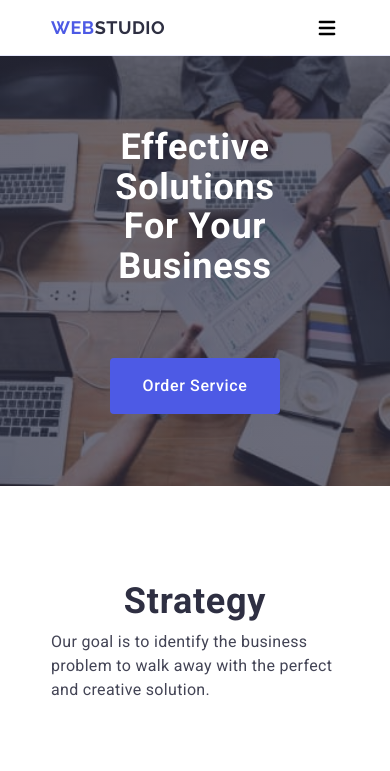
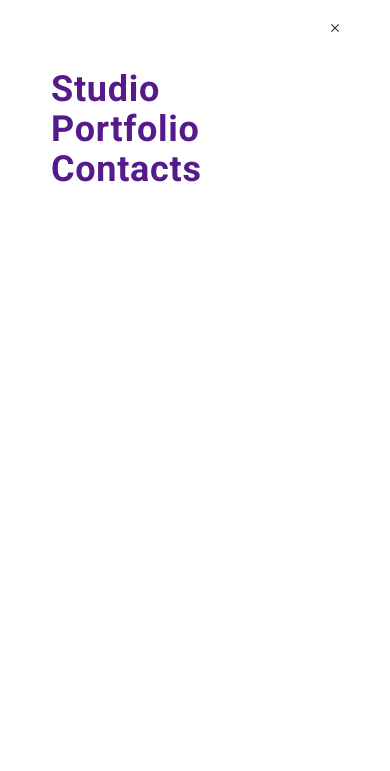
Before and after one commit to Serg2205/goit-markup-hw-06, a plain HTML site: page index.html in a window 390 px wide. Shown: the top 771 px of the page. Drawn offline with nearby package versions, Linux system fonts and the light colour scheme.

Commit message:
адаптивка

```diff
--- a/css/styles.css
+++ b/css/styles.css
@@ -578,7 +578,7 @@ img {
       0px 1px 1px rgba(46, 47, 66, 0.16), 0px 2px 1px rgba(46, 47, 66, 0.08);
   }
 }
-
+/* ===================== page-footer styles ===================== */
 .page-footer {
   background-color: #2e2f42;
   padding-top: 96px;
@@ -719,8 +719,34 @@ img {
 }
 
 @media screen and (min-width: 768px) {
+  .footer-container {
+    align-items: baseline;
+    justify-content: left;
+    padding-left: 108px;
+  }
+  .email-subscribe {
+    max-width: 264px;
+  }
 }
 
+@media screen and (min-width: 1158px) {
+  .page-footer {
+    padding-top: 100px;
+    padding-bottom: 100px;
+  }
+  .footer-container {
+    padding-left: 15px;
+    gap: 0;
+  }
+  .footer-content {
+    margin-right: 120px;
+  }
+  .text-footer-container {
+    margin-right: auto;
+  }
+}
+/* ===================== /page-footer styles ===================== */
+/* =============== backdrop styles ================ */
 .backdrop {
   position: fixed;
   top: 0;
@@ -735,7 +761,7 @@ img {
     visibility 250ms cubic-bezier(0.4, 0, 0.2, 1);
 }
 
-.is-open {
+.backdrop.is-open {
   opacity: 1;
   visibility: visible;
   pointer-events: auto;
@@ -745,12 +771,12 @@ img {
   position: absolute;
   top: 50%;
   left: 50%;
-  width: 408px;
+  width: 288px;
   min-height: 584px;
   transform: translate(-50%, -50%) scale(1);
   background: #fcfcfc;
   border-radius: 4px;
-  padding: 72px 24px 24px 24px;
+  padding: 72px 16px 24px 16px;
   transition: transform 250ms cubic-bezier(0.4, 0, 0.2, 1);
   box-shadow: 0px 1px 1px rgba(0, 0, 0, 0.14), 0px 1px 3px rgba(0, 0, 0, 0.12),
     0px 2px 1px rgba(0, 0, 0, 0.2);
@@ -929,3 +955,66 @@ img {
   transition: background-color 250ms cubic-bezier(0.4, 0, 0.2, 1);
   margin: auto;
 }
+
+@media screen and (min-width: 768px) {
+  .modal {
+    width: 408px;
+    padding: 72px 24px 24px 24px;
+  }
+}
+/* =============== /backdrop styles ================ */
+/* =============== mobile model menu ================ */
+@media screen and (max-width: 767px) {
+  .mobile-model-menu {
+    position: fixed;
+    top: 0;
+    left: 0;
+    z-index: 999999999999;
+    width: 100%;
+    height: 100%;
+    background-color: #fff;
+    opacity: 0;
+    visibility: hidden;
+    position: none;
+    transition: opacity 250ms cubic-bezier(0.4, 0, 0.2, 1),
+      visibility 250ms cubic-bezier(0.4, 0, 0.2, 1);
+  }
+  .mobile-model-menu.is-open {
+    opacity: 1;
+    visibility: visible;
+    pointer-events: auto;
+  }
+
+  .mobile-model-container {
+    position: relative;
+    display: flex;
+    flex-direction: column;
+    height: 100%;
+  }
+
+  .mobile-model-menu-btn {
+    position: absolute;
+    top: 24px;
+    right: 16px;
+    background-color: transparent;
+    border: none;
+    padding: 0;
+    line-height: 0;
+    fill: #2e2f42;
+  }
+  .mobile-list {
+    padding-top: 69px;
+    display: block;
+  }
+
+  .mobile-item {
+    font-weight: 700;
+    font-size: 36px;
+    line-height: 1.11111;
+    letter-spacing: 0.02em;
+    text-transform: capitalize;
+    color: #2e2f42;
+  }
+}
+
+/* =============== /mobile model menu ================ */
--- a/index.html
+++ b/index.html
@@ -604,7 +604,7 @@
         </div>
       </div>
     </footer>
-    <!-- <div class="backdrop is-open">
+    <div class="backdrop">
       <div class="modal">
         <button type="button" class="modal-close-btn">
           <svg class="modal-icon" width="8" height="8">
@@ -685,6 +685,22 @@
           <button class="btn-submit" type="submit">Send</button>
         </form>
       </div>
-    </div> -->
+    </div>
+    <div class="mobile-model-menu is-open">
+      <div class="container mobile-model-container">
+        <button type="button" class="mobile-model-menu-btn">
+          <svg width="8" height="8">
+            <use href="./images/icons.svg#icon-close-black"></use>
+          </svg>
+        </button>
+        <nav>
+          <ul class="mobile-list">
+            <li class="mobile-item"><a href="">Studio</a></li>
+            <li class="mobile-item"><a href="">Portfolio</a></li>
+            <li class="mobile-item"><a href="">Contacts</a></li>
+          </ul>
+        </nav>
+      </div>
+    </div>
   </body>
 </html>
```
